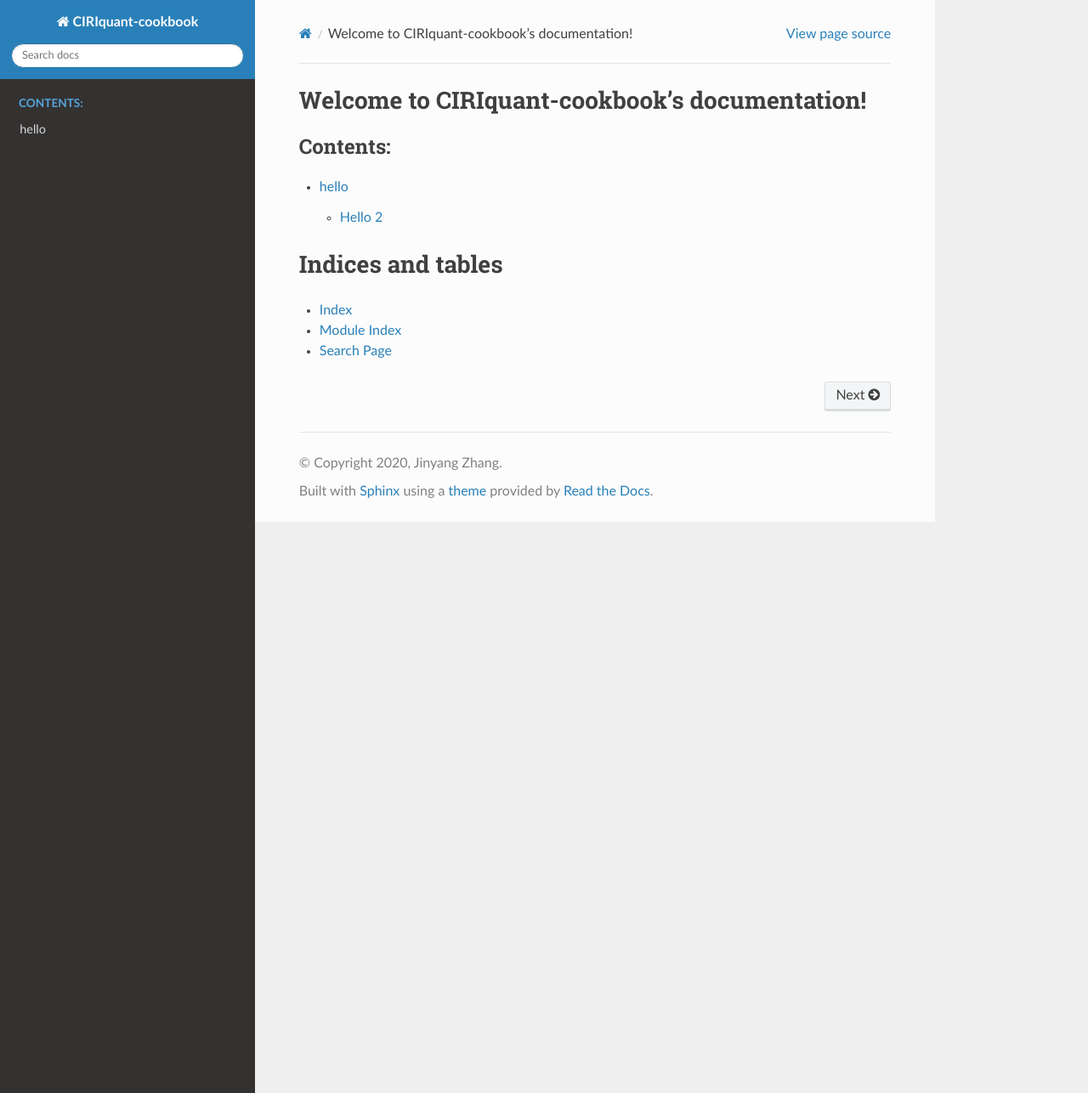
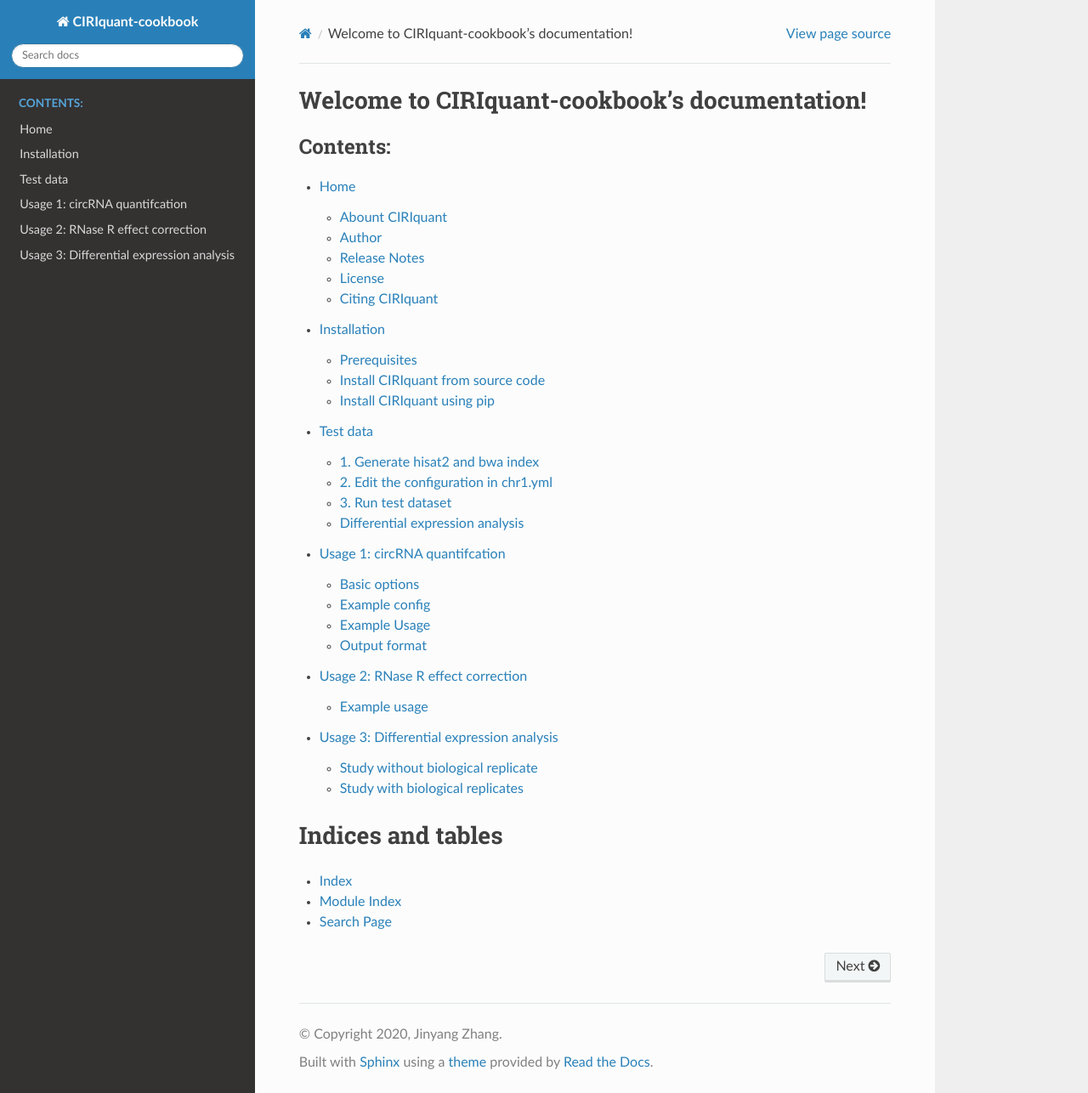
Before and after one commit to bioinfo-biols/CIRI-cookbook, a Sphinx documentation site: the page built from source/index.rst, in a window 1280 px wide and 1286 px high. Shown: the whole window at 85% size. Built offline with Sphinx 7.4.7 and the Read the Docs theme 2.0.0, drawn with Linux system fonts in a browser that asks for light colours; some of the changed lines change nothing that is shown.

Commit message:
moved from README.md

````diff
--- a/source/conf.py
+++ b/source/conf.py
@@ -39,6 +39,7 @@ release = '1.0.2'
 master_doc = 'index'
 extensions = [
     'recommonmark',
+    'sphinx_markdown_tables',
 ]
 
 # Add any paths that contain templates here, relative to this directory.
--- /dev/null
+++ b/source/correction.md
@@ -0,0 +1,16 @@
+
+# Usage 2: RNase R effect correction
+
+In order to remove effect for RNase R treatment, two steps of programs are needed
+
+1. Run CIRIquant with RNase R treated sample
+2. Use output gtf file in Step1 and run CIRIquant with `--RNaseR` option using output gtf in previous step
+
+The output is in the same format as normal run, however the header line is appended with additional
+information of RNase R treatment
+
+## Example usage
+
+```
+CIRIquant --config ./chr1.yml -1 ./test_1.fq.gz -2 ./test_2.fq.gz --no-gene -o ./test -p test -t 6
+```
--- /dev/null
+++ b/source/de.md
@@ -0,0 +1,131 @@
+# Usage 3: Differential expression analysis
+
+## Study without biological replicate
+
+For sample without replicate, the differential expression & differential splicing analysis is
+performed using `CIRI_DE`
+
+```
+Usage:
+  CIRI_DE [options] -n <control> -c <case> -o <out>
+
+  <control>         CIRIquant result of control sample
+  <case>            CIRIquant result of treatment cases
+  <out>             Output file
+
+Options (defaults in parentheses):
+
+  -p                p value threshold for DE and DS score calculation (default: 0.05)
+  -t                numer of threads (default: 4)
+
+Example usage:
+  CIRI_DE -n control.gtf -c case.gtf -o CIRI_DE.csv
+```
+
+The output format `CIRI_DE` is in the format below:
+
+| column | name | description |
+|--------|------|-------------|
+| 1 | circRNA_ID | circRNA identifier |
+| 2 | Case_BSJ | number of BSJ reads in case |
+| 3 | Case_FSJ | number of FSJ reads in case |
+| 4 | Case_Ratio | junction ratio in case |
+| 5 | Ctrl_BSJ | number of BSJ reads in control |
+| 6 | Ctrl_FSJ | number of FSJ reads in control |
+| 7 | Ctrl_Ratio | junction ratio  in control |
+| 8 | DE_score | differential expression score |
+| 9 | DS_score | differential splicing score |
+
+## Study with biological replicates
+
+For study with biological replicates, a customed analysis pipeline of edgeR is recommended and
+we provide `prep_CIRIquant` to generate matrix of circRNA expression level / junction ratio and `CIRI_DE_replicate`
+for DE analysis
+
+**Step1**: Prepare CIRIquant output files
+
+One should provide a text file listing sample information and path to CIRIquant output GTF files
+
+```
+CONTROL1 ./c1/c1.gtf C 1
+CONTROL2 ./c2/c2.gtf C 2
+CONTROL3 ./c3/c3.gtf C 3
+CASE1 ./t1/t1.gtf T 1
+CASE2 ./t2/t2.gtf T 2
+CASE3 ./t3/t3.gtf T 3
+```
+
+The first three columns is required by default. For paired samples, you could also add a column of subject name.
+
+| column | description |
+|--------|-------------|
+| 1 | sample name |
+| 2 | path to CIRIquant output gtf |
+| 3 | group ("C" for control, "T" for treatment) |
+| 4 | subject (optional, only for paired samples) |
+
+Then, run `prep_CIRIquant` to summarize the circRNA expression profile in all samples
+
+```
+Usage:
+  prep_CIRIquant [options]
+
+  -i                the file of sample list
+  --lib             where to output library information
+  --circ            where to output circRNA annotation information
+  --bsj             where to output the circRNA expression matrix
+  --ratio           where to output the circRNA junction ratio matrix
+
+Example:
+  prep_CIRIquant -i sample.lst \
+                 --lib library_info.csv \
+                 --circ circRNA_info.csv \
+                 --bsj circRNA_bsj.csv \
+                 --ratio circRNA_ratio.csv
+```
+
+These count matrices (CSV files) can then be imported into R for use by DESeq2 and edgeR
+(using the DESeqDataSetFromMatrix and DGEList functions, respectively).
+
+**Step2**: Prepare StringTie output
+
+The output of StringTie should locate under `output_dir/gene/prefix_out.gtf`. You need to use
+[prepDE.py](http://ccb.jhu.edu/software/stringtie/dl/prepDE.py) from stringTie to
+generate the gene count matrix for normalization.
+
+For example, one can provide a text file `sample_gene.lst` containing sample IDs and path to StringTie outputs:
+
+```text
+CONTROL1 ./c1/gene/c1_out.gtf
+CONTROL2 ./c2/gene/c2_out.gtf
+CONTROL3 ./c3/gene/c3_out.gtf
+CASE1 ./t1/gene/t1_out.gtf
+CASE2 ./t2/gene/t2_out.gtf
+CASE3 ./t3/gene/t3_out.gtf
+```
+
+Then, run `prepDE.py -i sample_gene.lst` and use `gene_count_matrix.csv` generated under current working directory
+for further analysis.
+
+**Step3**: Differential expression analysis
+
+For differential analysis using `CIRI_DE_replicate`, you need to install a R environment and `edgeR` package from Bioconductor.
+
+```bash
+Usage:
+  CIRI_DE_replicate [options]
+
+  --lib             library information by CIRIquant
+  --bsj             circRNA expression matrix
+  --gene            gene expression matrix
+  --out             output differential expression result
+
+Example:
+  CIRI_DE_replicate --lib  library_info.csv \
+            --bsj  circRNA_bsj.csv \
+            --gene gene_count_matrix.csv \
+            --out  circRNA_de.csv
+```
+
+Please be noted that the output results is **unfiltered**,
+and you could apply a more stringent filter on expression values to get a more convincing result.
--- a/source/hello.md
+++ /dev/null
@@ -1,3 +0,0 @@
-# hello
-
-## Hello 2
--- /dev/null
+++ b/source/home.md
@@ -0,0 +1,31 @@
+# Home
+
+## Abount CIRIquant
+
+[![Build Status](https://travis-ci.com/Kevinzjy/CIRIquant.svg?branch=master)](https://travis-ci.com/Kevinzjy/CIRIquant)
+![GitHub release (latest by date)](https://img.shields.io/github/v/release/Kevinzjy/CIRIquant)
+[![The MIT License](https://img.shields.io/badge/license-MIT-orange.svg)](https://github.com/Kevinzjy/CIRIquant/blob/master/LICENSE)
+![GitHub All Releases](https://img.shields.io/github/downloads/Kevinzjy/CIRIquant/total)
+![SourceForge](https://img.shields.io/sourceforge/dm/ciri/CIRIquant)
+
+CIRIquant is a comprehensive analysis pipeline for circRNA detection and quantification in RNA-Seq data
+
+## Author ###
+
+Authors: Jinyang Zhang(zhangjinyang@biols.ac.cn), Fangqing Zhao(zhfq@biols.ac.cn)
+
+Maintainer: Jinyang Zhang
+
+## Release Notes ###
+
+- Version 1.0.2: Fixed bug in circRNA annotation
+- Version 1.0.1: Fixed bug, sync version number with pypi.org
+- Version 1.0: The first released version of CIRIquant
+
+## License ###
+
+The code is released under the MIT License. See the [LICENSE](https://github.com/Kevinzjy/CIRIquant/blob/master/LICENSE) file for more detail.
+
+## Citing CIRIquant
+
+- Zhang, J., Chen, S., Yang, J. et al. Accurate quantification of circular RNAs identifies extensive circular isoform switching events. Nat Commun 11, 90 (2020) [doi:10.1038/s41467-019-13840-9](https://doi.org/10.1038/s41467-019-13840-9)
--- a/source/index.rst
+++ b/source/index.rst
@@ -10,7 +10,12 @@ Welcome to CIRIquant-cookbook's documentation!
    :maxdepth: 2
    :caption: Contents:
 
-   hello
+   home
+   installation
+   test
+   quantification
+   correction
+   de
 
 Indices and tables
 ==================
--- /dev/null
+++ b/source/installation.md
@@ -0,0 +1,48 @@
+# Installation
+
+## Prerequisites
+
+**NOTES: Only python2 is supported**
+
+Softwares:
+- bwa
+- hisat2
+- stringtie
+- samtools >= 1.9 (*older version of samtools may use deprecated parameters in `sort` and `index` commands*)
+
+Python packages:
+- PyYAML
+- argparse
+- pysam
+- numpy
+- scipy
+- scikit-learn
+
+## Install CIRIquant from source code
+
+**Please use the latest released version from [GitHub](https://github.com/Kevinzjy/CIRIquant/releases) or [SourceForge](https://sourceforge.net/projects/ciri/files/CIRIquant/)**
+
+Use the setup.py for CIRIquant installation (clean install using `virutalenv` is highly recommended).
+
+```bash
+# create and activate virtual env
+pip install virtualenv
+virtualenv venv
+source ./venv/bin/activate
+
+# Install CIRIquant and its requirement automatically
+tar zxvf CIRIquant.tar.gz
+cd CIRIquant
+python setup.py install
+
+# Manual installation of required pacakges is also supported
+pip install -r requirements.txt
+```
+
+The package should take approximately 40 seconds to install on a normal computer.
+
+## Install CIRIquant using pip
+
+```
+pip install CIRIquant
+```
--- /dev/null
+++ b/source/quantification.md
@@ -0,0 +1,129 @@
+# Usage 1: circRNA quantifcation
+
+## Basic options
+
+```text
+Usage:
+  CIRIquant [options] --config <config> -1 <m1> -2 <m2>
+
+  <config>          Config file
+  <m1>              Input mate1 reads (for paired-end data)
+  <m2>              Input mate2 reads (for paired-end data)
+
+
+Options (defaults in parentheses):
+
+  -v                Run in verbose mode
+  -o, --out          Output directory (default: current directory)
+  -e, --log         Specific log file (default: sample_prefix.log)
+  -p, --prefix      Output sample prefix (default: input sample name)
+  -t, --threads     Number of CPU threads to use (defualt: 4)
+
+  --bed             User provided Back-Spliced Junction Site in BED format
+  --circ            User provided circRNA prediction results
+  --tool            User provided tool name for circRNA prediction (Only CIRI2 is supported)
+
+  --RNaseR          CIRIquant output file of RNase R data (required for RNase R correction)
+  --bam             Specific hisat2 alignment bam file against reference genome
+  --no-gene         Skip StringTie estimation of gene abundance
+```
+
+**NOTE**:
+- For now, --circ and --tool options can only parse CIRI2 results.
+- Gene expression values are needed for normalization, do not use `--no-gene` if you need to run DE analysis afterwards.
+
+## Example config
+
+A YAML-formated config file is needed for CIRIquant to find software and reference needed.
+A valid example of config file is demonstrated below.
+
+```YAML
+// Example of config file
+name: hg19
+tools:
+  bwa: /home/zhangjy/bin/bwa
+  hisat2: /home/zhangjy/bin/hisat2
+  stringtie: /home/zhangjy/bin/stringtie
+  samtools: /home/zhangjy/bin/samtools
+
+reference:
+  fasta: /home/zhangjy/Data/database/hg19.fa
+  gtf: /home/zhangjy/Data/database/gencode.v19.annotation.gtf
+  bwa_index: /home/zhangjy/Data/database/hg19/_BWAtmp/hg19
+  hisat_index: /home/zhangjy/Data/database/hg19/_HISATtmp/hg19
+```
+
+Key | Description
+----|-------------
+name| the name of config file
+bwa | the path of `bwa`
+hisat2 | the path of `hisat2`
+stringtie | the path of `stringite`
+samtools | the path of `samtools`, samtools version below 1.3.1 is not supported
+fasta | reference genome fasta, a fai index by `samtools faidx` is also needed under the same directory
+gtf | annotation file of reference genome
+bwa_index | prefix of BWA index for reference genome
+hisat_index | prefix of HISAT2 index for reference genome
+
+For quantification of user-provided circRNAs, a list of junction sites in bed format is required, for example:
+
+```
+chr1    10000   10099   chr1:10000|10099    .   +
+chr1    31000   31200   chr1:31000|31200    .   -
+```
+
+## Example Usage
+
+Test data set can be retrived from [test_data.tar.gz](https://github.com/Kevinzjy/CIRIquant/releases/download/v0.2.0/test_data.tar.gz), you can replace the path of required software in
+ the `chr1.yml` with your own version
+
+```
+tar zxvf test_data.tar.gz
+cd test_data/quant
+CIRIquant -t 4 \
+          -1 ./test_1.fq.gz \
+          -2 ./test_2.fq.gz \
+          --config ./chr1.yml \
+          --no-gene \
+          -o ./test \
+          -p test
+```
+
+The output file `test.gtf` should be located under `test_data/quant/test`
+
+The demo dataset should take approximately 5 minutes on a personal computer. It has been tested on
+my PC with Intel i7-8700 processor and 16G of memory, running Ubuntu 18.04 LTS.
+
+## Output format
+
+The main output of CIRIquant is a GTF file, that contains detailed information of
+BSJ and FSJ reads of circRNAs and annotation of circRNA back-spliced regions in the attribute columns
+
+Description of each columns's value
+
+| column | name | description |
+|--------|------|-------------|
+| 1 | chrom | chromosome / contig name |
+| 2 | source | CIRIquant |
+| 3 | type | circRNA
+| 4 | start | 5' back-spliced junction site |
+| 5 | end | 3' back-spliced junction site |
+| 6 | score | CPM of circRNAs (#BSJ / #Mapped reads)
+| 7 | strand | strand information
+| 8 | . | .
+| 9 | attributes | attributes seperated by semicolon |
+
+The attributes containing several pre-defined keys and values:
+
+| key | description|
+| --- | -----------|
+| circ_id | name of circRNA |
+| circ_type | circRNA types: exon / intron / intergenic |
+| bsj | number of bsj reads |
+| fsj | number of fsj reads |
+| junc_ratio | circular to linear ratio: 2 * bsj / ( 2 * bsj + fsj)
+| rnaser_bsj | number of bsj reads in RNase R data (only when --RNaseR is specificed)
+| rnaser_fsj | number of fsj reads in RNase R data (only when --RNaseR is specificed)
+| gene_id | ensemble id of host gene |
+| gene_name | HGNC symbol of host gene |
+| gene_type | type of host gene in gtf file |
--- a/source/requirements.txt
+++ b/source/requirements.txt
@@ -2,3 +2,4 @@ Sphinx==3.0.1
 sphinx-autobuild==0.7.1
 sphinx-rtd-theme==0.4.3
 recommonmark==0.6.0
+sphinx-markdown-tables==0.0.12
--- /dev/null
+++ b/source/test.md
@@ -0,0 +1,80 @@
+# Test data
+
+A testing dataset can be downloaded from [Github](https://github.com/Kevinzjy/CIRIquant/releases/download/v0.1.0/test_data.tar.gz)
+
+Folder `quant` contain the test dataset for circRNA quantification
+
+## 1. Generate hisat2 and bwa index
+
+```bash
+bwa index -a bwtsw -p chr1.fa chr1.fa
+hisat2-build ./chr1.fa ./chr1.fa
+```
+
+## 2. Edit the configuration in chr1.yml
+
+Change the path of bwa/hisat2/stringtie/samtools to your own path
+
+## 3. Run test dataset
+
+Test data set can be retrived under `test_data/quant` folder, you can replace the path of required software in the `chr1.yml` with your own version
+
+```bash
+CIRIquant -t 4 \
+          -1 ./test_1.fq.gz \
+          -2 ./test_2.fq.gz \
+          --config ./chr1.yml \
+          --no-gene \
+          -o ./test \
+          -p test
+```
+
+The structure of output directory `./test` should be like this:
+
+```text
+test
+├── align
+│   ├── test.bam
+│   ├── test.sorted.bam
+│   └── test.sorted.bam.bai
+├── circ
+│   ├── test.ciri
+│   ├── test.ciri.bed
+│   ├── test_denovo.bam
+│   ├── test_denovo.sorted.bam
+│   ├── test_denovo.sorted.bam.bai
+│   ├── test_index.1.ht2
+│   ├── test_index.2.ht2
+│   ├── test_index.3.ht2
+│   ├── test_index.4.ht2
+│   ├── test_index.5.ht2
+│   ├── test_index.6.ht2
+│   ├── test_index.7.ht2
+│   ├── test_index.8.ht2
+│   ├── test_index.fa
+│   └── test_unmapped.sam
+├── CIRIerror.log
+├── test.bed
+├── test.gtf
+└── test.log
+```
+
+You can check the output in `./test/test.gtf` and compare it to `test.gtf` provided in test_data
+
+## Differential expression analysis
+
+Folder `DE` contain the test dataset for differential expression analysis
+
+```bash
+cd test_data/DE
+
+# Test for DE-score and DS-score calculation
+CIRI_DE -n ctrl.gtf \
+        -c case.gtf \
+        -o CIRI_DE.csv
+
+# Test for RNase R correction
+CIRI_DE -n ctrl_corrected.gtf \
+        -c case_corrected.gtf \
+        -o CIRI_DE_corrected.csv
+```
````
